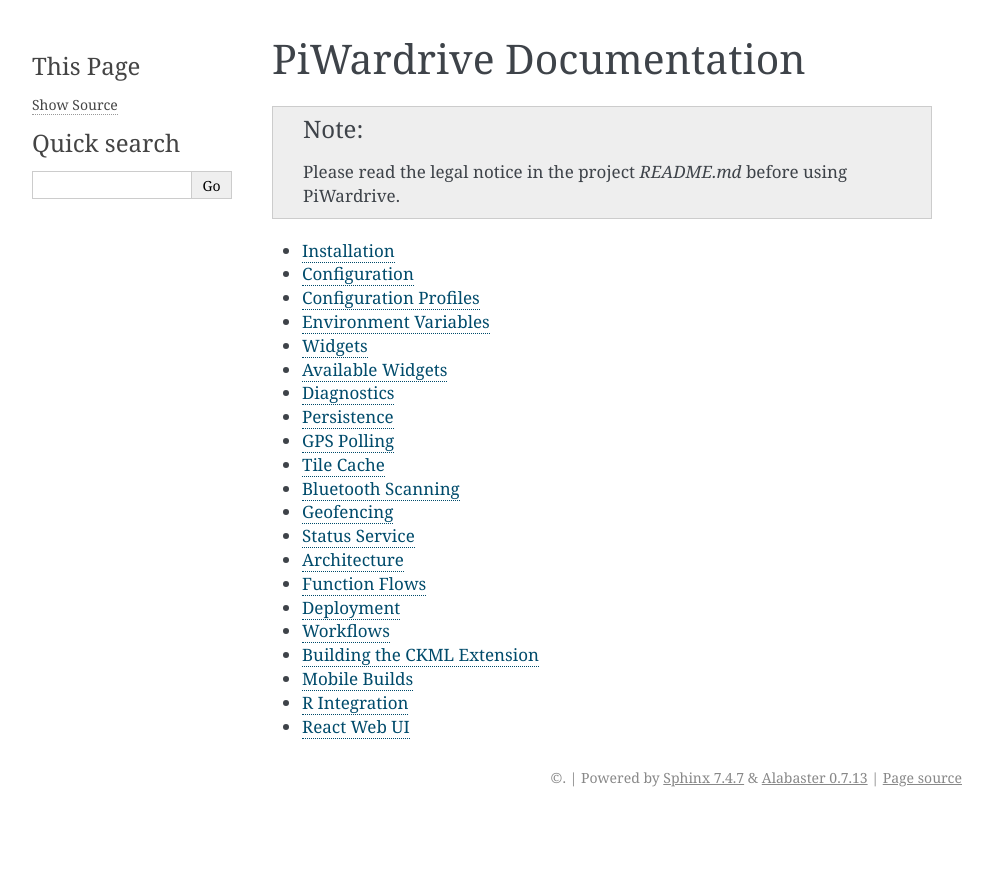
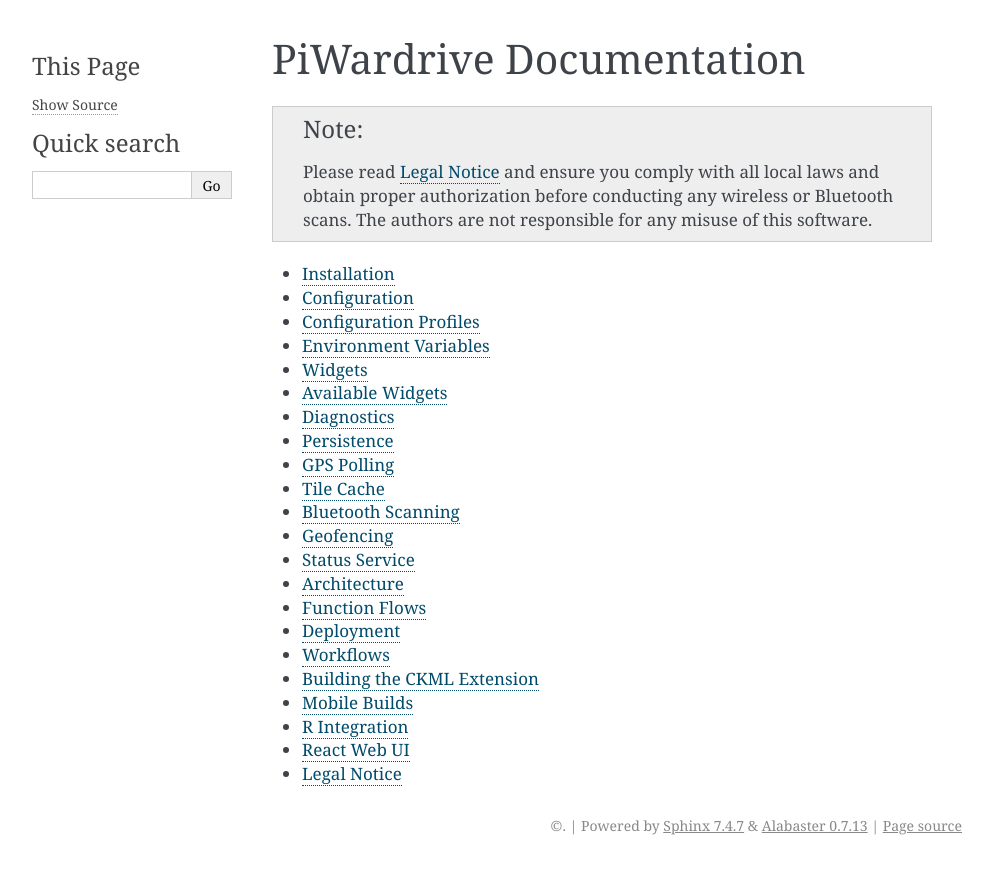
Before and after one commit to Trashytalk/piwardrive, a Sphinx documentation site: the page built from docs/index.rst, in a window 1280 px wide. Shown: the top 874 px of the page, without its empty margins (148-1141 px from the left). Built offline with Sphinx 7.4.7, drawn with Linux system fonts in a browser that asks for light colours.

Commit message:
docs: add legal notice

```diff
--- a/docs/index.rst
+++ b/docs/index.rst
@@ -1,7 +1,9 @@
 PiWardrive Documentation
 ========================
 .. note::
-   Please read the legal notice in the project `README.md` before using PiWardrive.
+   Please read :doc:`legal` and ensure you comply with all local laws and obtain
+   proper authorization before conducting any wireless or Bluetooth scans. The
+   authors are not responsible for any misuse of this software.
 
 
 .. toctree::
@@ -27,3 +29,4 @@ PiWardrive Documentation
 
    r_integration
    web_ui
+   legal
--- /dev/null
+++ b/docs/legal.rst
@@ -0,0 +1,4 @@
+Legal Notice
+============
+
+Please ensure you comply with all local laws and obtain proper authorization before conducting any wireless or Bluetooth scans. The authors are not responsible for any misuse of this software.
```
